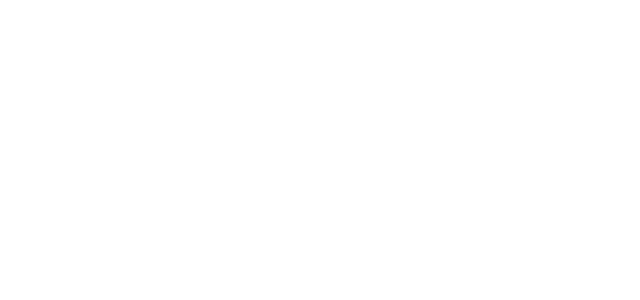
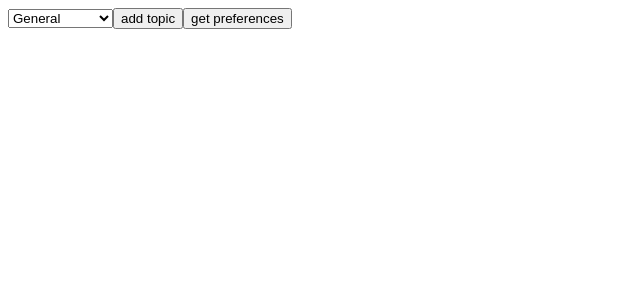
Before and after one commit to YeYintAungNaing/TopicTuned, a React (Vite) app in the folder client/: page /dashboard in a window 1280 px wide. Shown: the top 300 px of the page, without its empty margins (0-640 px from the left). Built offline with nearby package versions, Linux system fonts and the light colour scheme.

Commit message:
add topic and a few endpoints

```diff
--- a/client/src/pages/Dashboard.tsx
+++ b/client/src/pages/Dashboard.tsx
@@ -1,8 +1,96 @@
+import { useState } from "react"
+import { API_BASE_URL } from "../config";
+import axios from 'axios'
+
+const TOPICS = [
+  { label: "General", value: "general" },
+  { label: "World", value: "world" },
+  { label: "Nation", value: "nation" },
+  { label: "Business", value: "business" },
+  { label: "Technology", value: "technology" },
+  { label: "Entertainment", value: "entertainment" },
+  { label: "Sports", value: "sports" },
+  { label: "Science", value: "science" },
+  { label: "Health", value: "health" }
+]
 
 export default function Dashboard() {
+
+  const [selectedTopic, setSelectedTopic] = useState('general')
+  const [gnewsTopics, setGnewsTopics] = useState([])
+  const [reddits, setReddits] = useState([])
+  const [youtubes, setYoutubes] = useState([])
+
+
+  async function addTopic() {
+    const updatedTopics = [...gnewsTopics, selectedTopic] /// just testing
+
+    try{
+      const response = await axios.put(`${API_BASE_URL}/preferences`, {
+        gnews : updatedTopics,
+        reddit : reddits,
+        youtube : youtubes
+      })
+      console.log(response.data.message)
+
+    }
+
+    catch(e) {
+      if(e.response.data.ServerErrorMsg) {
+        console.log(e.response.data.ServerErrorMsg)
+        //showAlert(e.response.data.ServerErrorMsg, 'error')
+      }
+      else {
+        console.log(e.message)
+        //showAlert(e.message, 'error')
+      }
+    }
+
+
+
+  }
+
+
+  async function getPreferences() {  // should be in useeffect eventually
+
+
+    try{
+      const response = await axios.get(`${API_BASE_URL}/preferences`)
+      setGnewsTopics(response.data.gnews || [])
+      console.log(response.data)
+      setReddits(response.data.reddit || [])
+      setYoutubes(response.data.youtube || [])
+    }
+
+    catch(e) {
+      if(e.response.data.ServerErrorMsg) {
+        console.log(e.response.data.ServerErrorMsg)
+        //showAlert(e.response.data.ServerErrorMsg, 'error')
+      }
+      else {
+        console.log(e.message)
+        //showAlert(e.message, 'error')
+      }
+    }
+
+  }
+
+
+
   return (
     <div>
-
+       <div className="dropdown-container">
+                    <select value={selectedTopic} onChange={(e) => setSelectedTopic(e.target.value)}>
+                    {TOPICS.map((option) => (
+                        <option key={option.value} value={option.value}>
+                        {option.label}
+                        </option>
+                    ))}
+                    </select>
+                    <button onClick={addTopic}>add topic</button>
+                    <button onClick={getPreferences}>get preferences</button>
+        </div>
+        {}
     </div>
   )
 }
```
Also changed, not shown: 1 other file (tests, documents, lock files or other folders).
